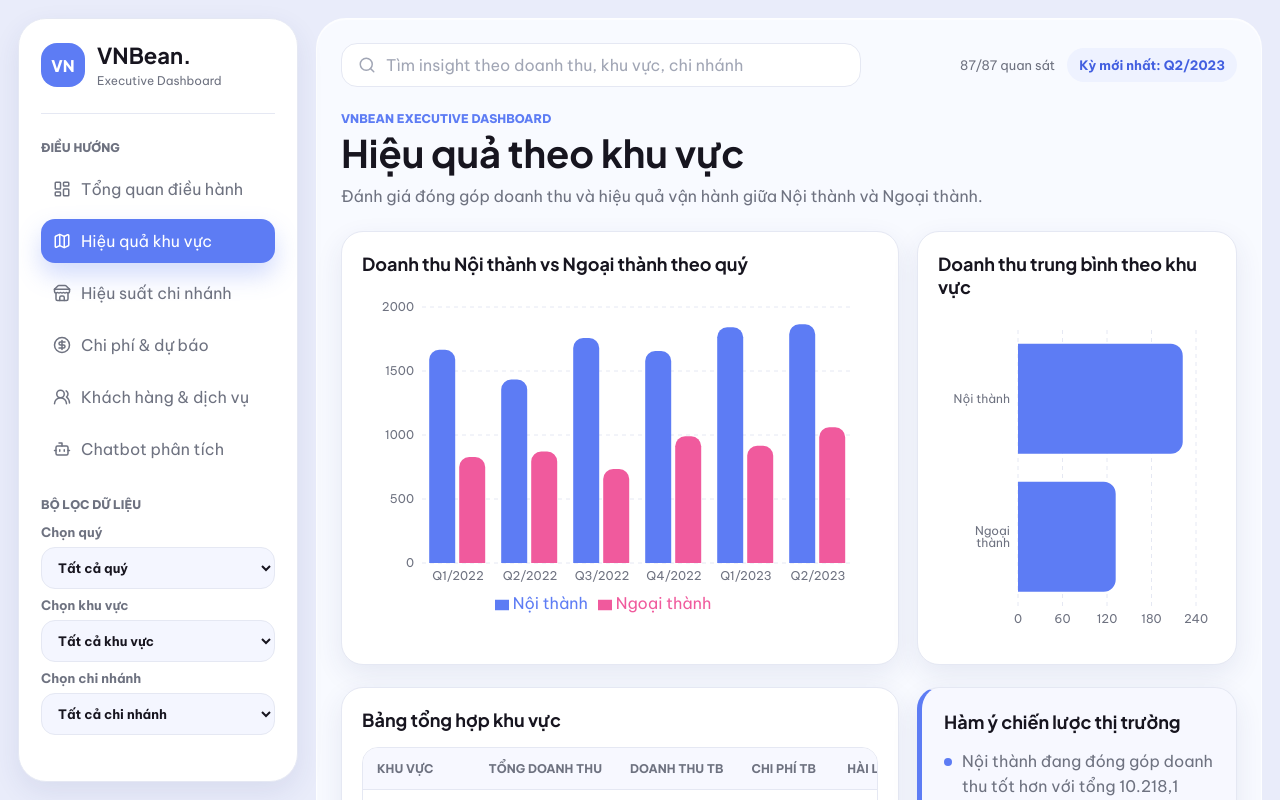
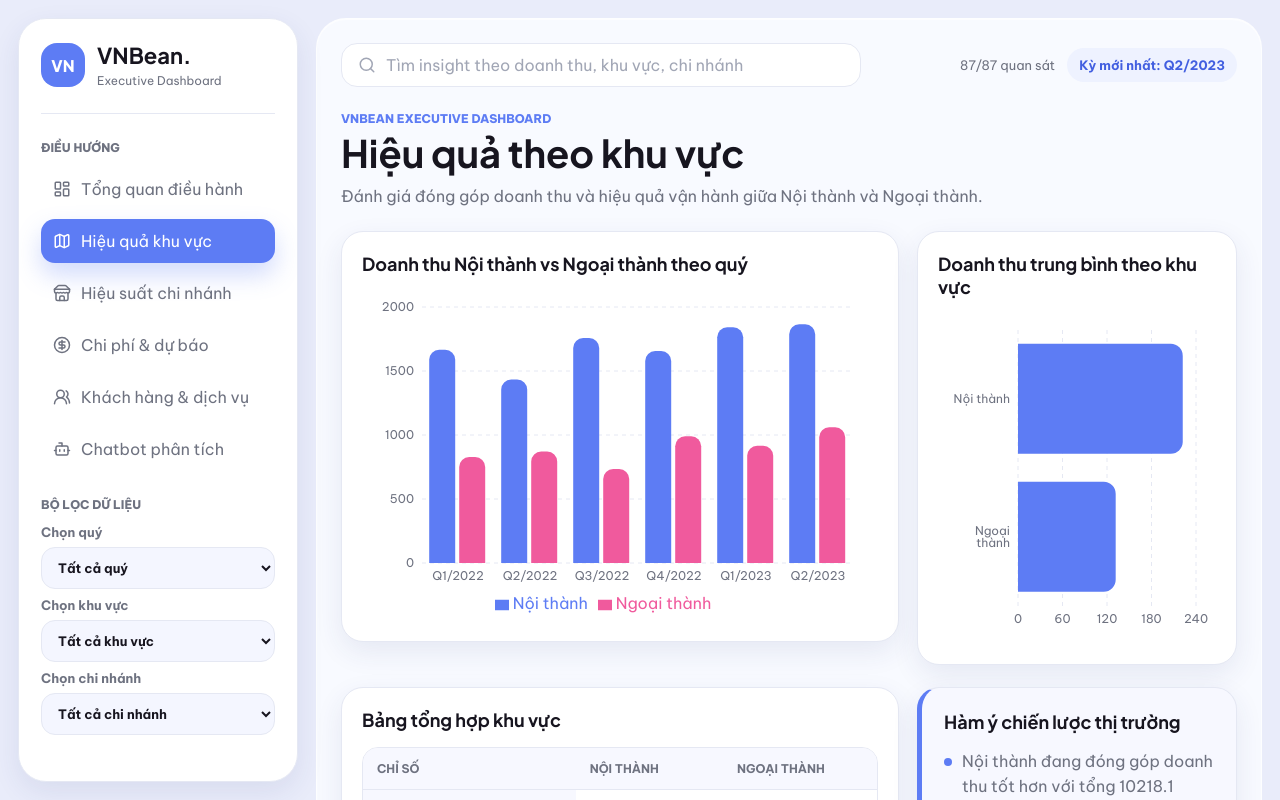
Before and after one commit to KTLT11/VNBean_Dashboard, a React (Vite) app: page / in a window 1280 px wide. Both pictures are taken after a click on the button "Hiệu quả khu vực". Shown: the top 800 px of the page. Built offline with nearby package versions, Linux system fonts and the light colour scheme.

Commit message:
Update dashboard UI

```diff
--- a/src/components/DataTable.jsx
+++ b/src/components/DataTable.jsx
@@ -1,4 +1,33 @@
-export default function DataTable({ columns, rows }) {
+export default function DataTable({ columns, rows, layout = "default", rowLabelKey, rowLabelHeader = "" }) {
+  if (layout === "vertical") {
+    return (
+      <div className="table-wrap table-wrap--vertical">
+        <table>
+          <thead>
+            <tr>
+              <th>{rowLabelHeader}</th>
+              {rows.map((row, index) => (
+                <th key={row.id || row.MaNhanh || row.Khu_vuc || index}>{row[rowLabelKey]}</th>
+              ))}
+            </tr>
+          </thead>
+          <tbody>
+            {columns.map((column) => (
+              <tr key={column.key}>
+                <th>{column.label}</th>
+                {rows.map((row, index) => (
+                  <td key={`${column.key}-${row.id || row.MaNhanh || row.Khu_vuc || index}`}>
+                    {column.render ? column.render(row) : row[column.key]}
+                  </td>
+                ))}
+              </tr>
+            ))}
+          </tbody>
+        </table>
+      </div>
+    );
+  }
+
   return (
     <div className="table-wrap">
       <table>
--- a/src/pages/AreaPerformance.jsx
+++ b/src/pages/AreaPerformance.jsx
@@ -51,8 +51,10 @@ export default function AreaPerformance({ data }) {
       <div className="content-grid content-grid--wide">
         <ChartCard title="Bảng tổng hợp khu vực">
           <DataTable
+            layout="vertical"
+            rowLabelKey="Khu_vuc"
+            rowLabelHeader="Chỉ số"
             columns={[
-              { key: "Khu_vuc", label: "Khu vực" },
               { key: "TongDoanhThu", label: "Tổng doanh thu", render: (row) => formatCurrency(row.TongDoanhThu) },
               { key: "DoanhThuTB", label: "Doanh thu TB", render: (row) => formatCurrency(row.DoanhThuTB) },
               { key: "ChiPhiTB", label: "Chi phí TB", render: (row) => formatCurrency(row.ChiPhiTB) },
--- a/src/styles/dashboard.css
+++ b/src/styles/dashboard.css
@@ -87,9 +87,19 @@
 }
 
 .sidebar nav button.active {
-  color: #fff;
+  color: #fff !important;
   background: var(--primary);
   box-shadow: 0 12px 24px rgba(93, 124, 244, 0.28);
+}
+
+.sidebar nav button.active span,
+.sidebar nav button.active svg {
+  color: #fff !important;
+  stroke: #fff !important;
+}
+
+.sidebar nav button.active * {
+  color: #fff !important;
 }
 
 .filter-panel label {
@@ -207,6 +217,7 @@
 
 .content-grid {
   grid-template-columns: repeat(2, minmax(0, 1fr));
+  align-items: start;
 }
 
 .content-grid--wide {
@@ -308,6 +319,9 @@
 }
 
 .insight-box {
+  width: min(100%, 420px);
+  justify-self: start;
+  align-self: start;
   background: var(--card-secondary);
   border-left: 5px solid var(--primary);
 }
@@ -342,6 +356,18 @@
   overflow: auto;
   border: 1px solid var(--border);
   border-radius: 16px;
+}
+
+.table-wrap--vertical th:first-child {
+  min-width: 160px;
+}
+
+.table-wrap--vertical tbody th {
+  color: var(--text-secondary);
+  background: var(--card-secondary);
+  font-size: 12px;
+  text-transform: uppercase;
+  white-space: nowrap;
 }
 
 th,
@@ -467,6 +493,7 @@ tr:last-child td {
 }
 
 .chat-message {
+  width: fit-content;
   max-width: 82%;
   padding: 12px 14px;
   border-radius: 16px;
@@ -480,6 +507,11 @@ tr:last-child td {
   background: var(--primary);
 }
 
+.chat-message--user span,
+.chat-message--user p {
+  color: #fff;
+}
+
 .chat-message span {
   display: block;
   margin-bottom: 6px;
@@ -489,8 +521,10 @@ tr:last-child td {
 }
 
 .chat-message p {
+  margin: 0;
   line-height: 1.5;
   white-space: pre-wrap;
+  overflow-wrap: anywhere;
 }
 
 .chat-input {
--- a/src/utils/formatters.js
+++ b/src/utils/formatters.js
@@ -6,9 +6,10 @@ export const average = (items, key) => {
 };
 
 export const formatNumber = (value, digits = 1) =>
-  new Intl.NumberFormat("vi-VN", {
+  new Intl.NumberFormat("en-US", {
     maximumFractionDigits: digits,
     minimumFractionDigits: digits,
+    useGrouping: false,
   }).format(Number(value || 0));
 
 export const formatCurrency = (value, digits = 1) => `${formatNumber(value, digits)} triệu`;
```
